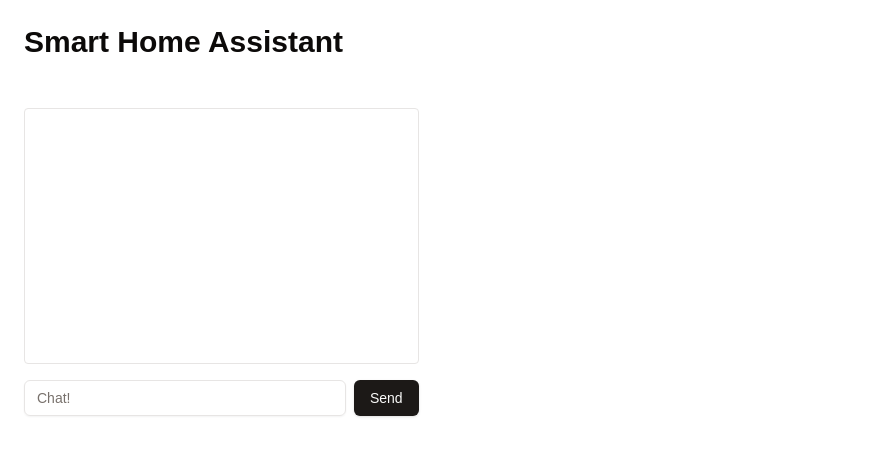
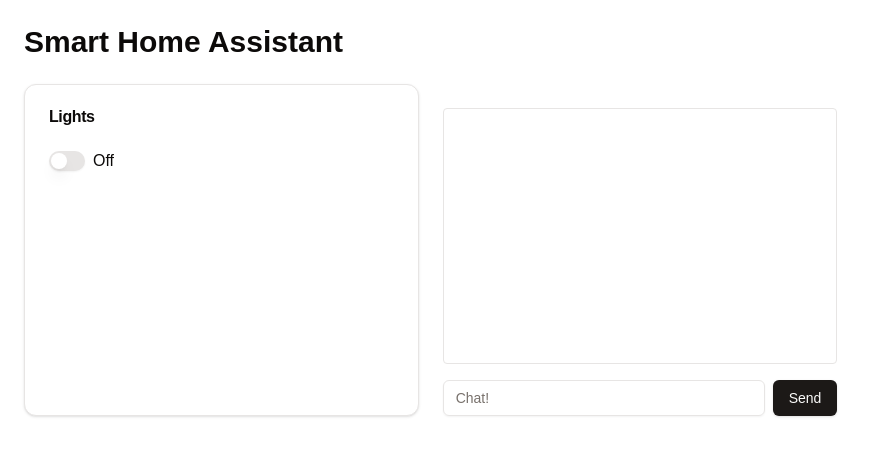
Before and after one commit to DPatrikI/em-smarthome, a Next.js app: page / in a window 1280 px wide. Shown: the top 456 px of the page, without its empty margins (0-876 px from the left). Built offline with nearby package versions, Linux system fonts and the light colour scheme.

Commit message:
Light control component

```diff
--- a/package.json
+++ b/package.json
@@ -12,6 +12,7 @@
     "@ai-sdk/openai": "^0.0.63",
     "@radix-ui/react-icons": "^1.3.0",
     "@radix-ui/react-slot": "^1.1.0",
+    "@radix-ui/react-switch": "^1.1.0",
     "ai": "^3.4.7",
     "class-variance-authority": "^0.7.0",
     "clsx": "^2.1.1",
--- a/src/app/page.tsx
+++ b/src/app/page.tsx
@@ -1,12 +1,24 @@
 'use client';
 
 import ChatInterface from "@/components/ChatInterface";
+import LightControl from "@/components/LightControl";
+import { useState } from "react";
 
 export default function Home() {
+  const [lightOn, setLightOn] = useState(false);
+
+  const handleLightToggle = () => {
+    setLightOn((previous) => !previous);
+  };
+
   return (
     <div className="container mx-auto p-6">
       <h1 className="text-3xl font-bold mb-6">Smart Home Assistant</h1>
       <div className="grid gap-6 md:grid-cols-3">
+        <LightControl
+          isOn={lightOn}
+          onToggle={handleLightToggle}
+        />
         <ChatInterface />
       </div>
     </div>
--- /dev/null
+++ b/src/components/LightControl.tsx
@@ -0,0 +1,23 @@
+import { Card, CardHeader, CardTitle, CardContent } from './ui/card';
+import { Switch } from './ui/switch';
+
+interface LightControlProps {
+    isOn: boolean;
+    onToggle: () => void;
+}
+
+export default function LightControl({ isOn, onToggle }: LightControlProps) {
+    return (
+        <Card className='relative'>
+            <CardHeader>
+                <CardTitle>Lights</CardTitle>
+            </CardHeader>
+            <CardContent>
+                <div className="flex items-center">
+                    <Switch checked={isOn} onCheckedChange={onToggle} />
+                    <span className="ml-2">{isOn ? 'On' : 'Off'}</span>
+                </div>
+            </CardContent>
+        </Card>
+    );
+}
--- /dev/null
+++ b/src/components/ui/card.tsx
@@ -0,0 +1,76 @@
+import * as React from "react"
+
+import { cn } from "@/lib/utils"
+
+const Card = React.forwardRef<
+  HTMLDivElement,
+  React.HTMLAttributes<HTMLDivElement>
+>(({ className, ...props }, ref) => (
+  <div
+    ref={ref}
+    className={cn(
+      "rounded-xl border bg-card text-card-foreground shadow",
+      className
+    )}
+    {...props}
+  />
+))
+Card.displayName = "Card"
+
+const CardHeader = React.forwardRef<
+  HTMLDivElement,
+  React.HTMLAttributes<HTMLDivElement>
+>(({ className, ...props }, ref) => (
+  <div
+    ref={ref}
+    className={cn("flex flex-col space-y-1.5 p-6", className)}
+    {...props}
+  />
+))
+CardHeader.displayName = "CardHeader"
+
+const CardTitle = React.forwardRef<
+  HTMLParagraphElement,
+  React.HTMLAttributes<HTMLHeadingElement>
+>(({ className, ...props }, ref) => (
+  <h3
+    ref={ref}
+    className={cn("font-semibold leading-none tracking-tight", className)}
+    {...props}
+  />
+))
+CardTitle.displayName = "CardTitle"
+
+const CardDescription = React.forwardRef<
+  HTMLParagraphElement,
+  React.HTMLAttributes<HTMLParagraphElement>
+>(({ className, ...props }, ref) => (
+  <p
+    ref={ref}
+    className={cn("text-sm text-muted-foreground", className)}
+    {...props}
+  />
+))
+CardDescription.displayName = "CardDescription"
+
+const CardContent = React.forwardRef<
+  HTMLDivElement,
+  React.HTMLAttributes<HTMLDivElement>
+>(({ className, ...props }, ref) => (
+  <div ref={ref} className={cn("p-6 pt-0", className)} {...props} />
+))
+CardContent.displayName = "CardContent"
+
+const CardFooter = React.forwardRef<
+  HTMLDivElement,
+  React.HTMLAttributes<HTMLDivElement>
+>(({ className, ...props }, ref) => (
+  <div
+    ref={ref}
+    className={cn("flex items-center p-6 pt-0", className)}
+    {...props}
+  />
+))
+CardFooter.displayName = "CardFooter"
+
+export { Card, CardHeader, CardFooter, CardTitle, CardDescription, CardContent }
--- /dev/null
+++ b/src/components/ui/switch.tsx
@@ -0,0 +1,29 @@
+"use client"
+
+import * as React from "react"
+import * as SwitchPrimitives from "@radix-ui/react-switch"
+
+import { cn } from "@/lib/utils"
+
+const Switch = React.forwardRef<
+  React.ElementRef<typeof SwitchPrimitives.Root>,
+  React.ComponentPropsWithoutRef<typeof SwitchPrimitives.Root>
+>(({ className, ...props }, ref) => (
+  <SwitchPrimitives.Root
+    className={cn(
+      "peer inline-flex h-5 w-9 shrink-0 cursor-pointer items-center rounded-full border-2 border-transparent shadow-sm transition-colors focus-visible:outline-none focus-visible:ring-2 focus-visible:ring-ring focus-visible:ring-offset-2 focus-visible:ring-offset-background disabled:cursor-not-allowed disabled:opacity-50 data-[state=checked]:bg-primary data-[state=unchecked]:bg-input",
+      className
+    )}
+    {...props}
+    ref={ref}
+  >
+    <SwitchPrimitives.Thumb
+      className={cn(
+        "pointer-events-none block h-4 w-4 rounded-full bg-background shadow-lg ring-0 transition-transform data-[state=checked]:translate-x-4 data-[state=unchecked]:translate-x-0"
+      )}
+    />
+  </SwitchPrimitives.Root>
+))
+Switch.displayName = SwitchPrimitives.Root.displayName
+
+export { Switch }
```
Also changed, not shown: 1 other file (tests, documents, lock files or other folders).
